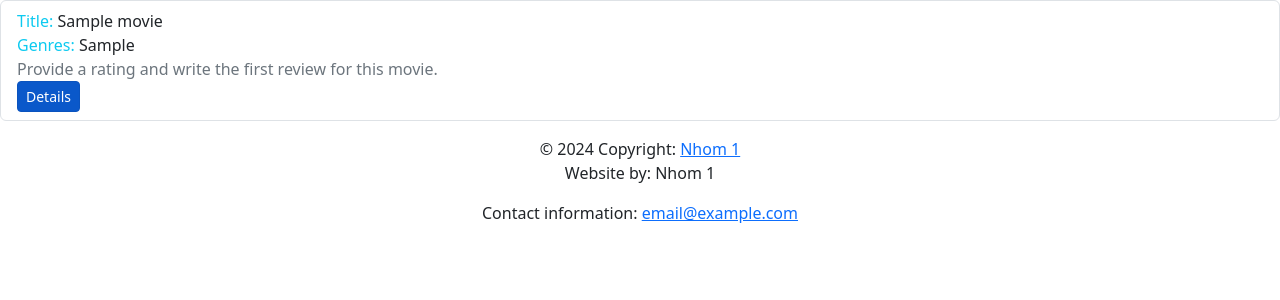
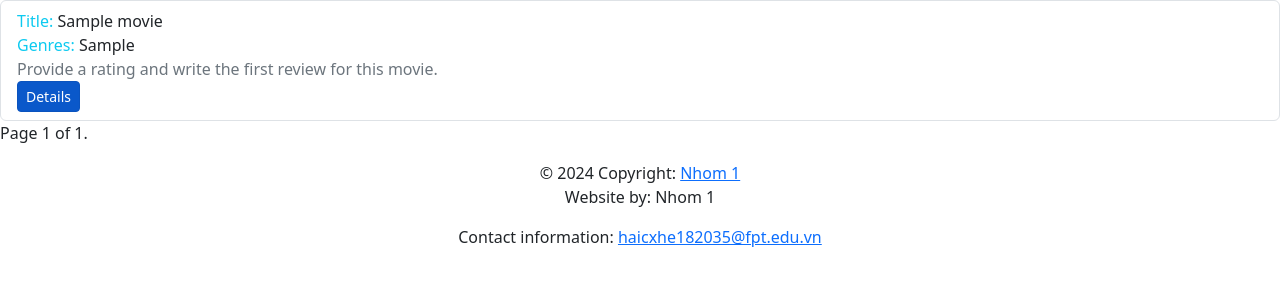
Before and after one commit to haicx1/Movie_Recommendation_Systems, a Django app: page /movies/ in a window 1280 px wide. Shown: the part 100-400 px from the top of the page. Run offline with Django 4.2, Linux system fonts and the light colour scheme; tables that the repository leaves empty hold one stand-in row (values such as "Sample post").

Commit message:
paginator

```diff
--- a/review/templates/base.html
+++ b/review/templates/base.html
@@ -51,9 +51,9 @@
   {% endblock %}
   <footer>
       <div class="footer-copyright text-center py-3">&copy; 2024 Copyright:
-      <a href="https://www.packtpub.com"> Nhom 1</a>
+      <a href="https://github.com/haicx1/Movie_Recommendation_Systems.git"> Nhom 1</a>
       <p>Website by: Nhom 1</p>
-      <p>Contact information: <a href="mailto:email@example.com">email@example.com</a></p>
+      <p>Contact information: <a href="mailto:haicxhe182035@fpt.edu.vn">haicxhe182035@fpt.edu.vn</a></p>
     </div>
   </footer>
   </body>
--- a/review/templates/movie_detail.html
+++ b/review/templates/movie_detail.html
@@ -23,7 +23,7 @@
         {% for m in movie %}
   <div class="col">
     <div class="card">
-      <img src="..." class="card-img-top" alt="Recommend Movie">
+      <img src="{% static 'cover.jpg' %}" class="card-img-top" alt="Recommend Movie">
       <div class="card-body">
         <h5 class="card-title">Title:</h5><h5>{{ m.title }}</h5>
         <p class="card-text">Genres:</p><p>{{ m.genres }}</p>
--- a/review/templates/movie_list.html
+++ b/review/templates/movie_list.html
@@ -4,16 +4,29 @@
 <ul class="list-group">
   {% for item in movie_list %}
   <li class="list-group-item">
-      <span class="text-info">Title: </span> <span>{{ item.movie.title }}</span>
+      <span class="text-info">Title: </span> <span>{{ item.title }}</span>
       <br>
-      <span class="text-info">Genres: </span><span>{{ item.movie.genres }}</span>
+      <span class="text-info">Genres: </span><span>{{ item.genres }}</span>
       <br>
       {% if item.movie_rating is null %}
       <span class="text-secondary">Provide a rating and write the first review for this movie.</span>
       <br>
       {% endif %}
-      <a class="btn btn-primary btn-sm active" role="button" href="{% url 'movie_detail' item.movie.pk %}">Details</a>
+      <a class="btn btn-primary btn-sm active" role="button" href="{% url 'movie_detail' item.pk %}">Details</a>
   </li>
   {% endfor %}
 </ul>
+    <div>
+  <span>
+    {% if movie_list.has_previous %}
+      <a href="?page={{ movie_list.previous_page_number }}">Previous</a>
+    {% endif %}
+    <span>
+      Page {{ movie_list.number }} of {{ movie_list.paginator.num_pages }}.
+    </span>
+    {% if movie_list.has_next %}
+      <a href="?page={{ movie_list.next_page_number }}">Next</a>
+    {% endif %}
+  </span>
+</div>
 {% endblock %}
--- a/review/views.py
+++ b/review/views.py
@@ -1,3 +1,4 @@
+from django.core.paginator import Paginator, PageNotAnInteger, EmptyPage
 from django.shortcuts import render, get_object_or_404
 
 import utils1
@@ -20,11 +21,18 @@ def movie_search(request):
 
 def movie_list(request):
     movies = Movie.objects.all()
-    movie_list = []
-    for movie in movies:
-        movie_list.append({'movie': movie})
+    paginator = Paginator(movies, 25)
+    page_num = request.GET.get("page")
+    try:
+        page_obj = paginator.page(page_num)
+    except PageNotAnInteger:
+        # if page is not an integer, deliver the first page
+        page_obj = paginator.page(1)
+    except EmptyPage:
+        # if the page is out of range, deliver the last page
+        page_obj = paginator.page(paginator.num_pages)
     context = {
-        'movie_list': movie_list
+        'movie_list': page_obj
     }
     return render(request, 'movie_list.html', context)
 
```
